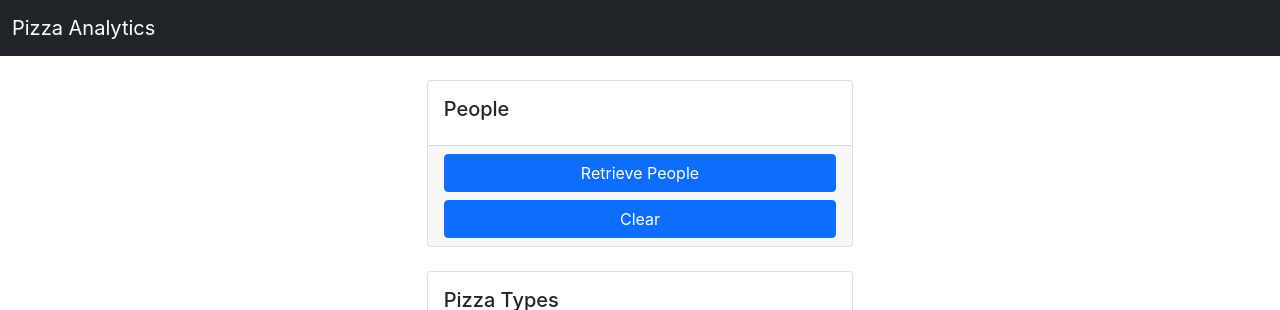
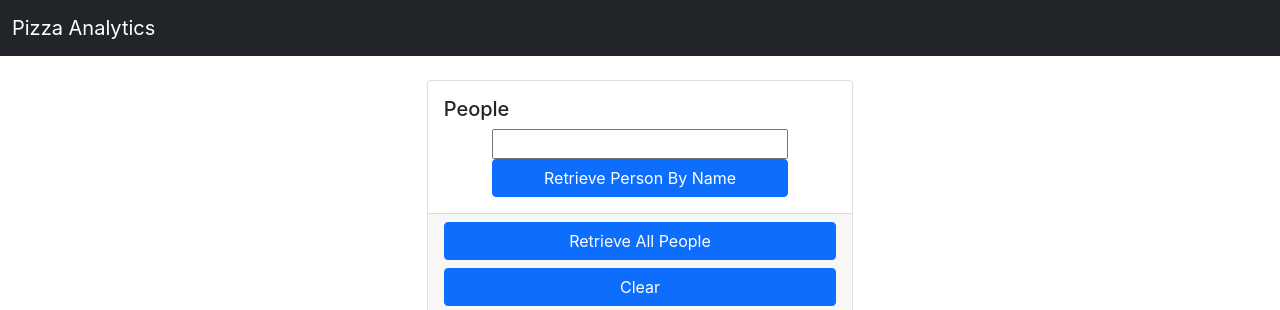
Before and after one commit to ryanalexanderbrashear/Pizza_Frontend, a React (Create React App) app: page / in a window 1280 px wide. Shown: the top 310 px of the page. Built offline with nearby package versions, Linux system fonts and the light colour scheme.

Commit message:
Implemented search by name functionality to people list card component

```diff
--- a/src/components/PeopleListCard.js
+++ b/src/components/PeopleListCard.js
@@ -1,5 +1,5 @@
 import React, { useState } from 'react';
-import { retrievePeople } from "../utilities/apiFunctions";
+import { retrievePeople, retrievePerson } from "../utilities/apiFunctions";
 import Card from "./Card";
 import PeopleList from './PeopleList';
 import CardButton from './CardButton';
@@ -8,6 +8,7 @@ import CardButtonContainer from './CardButtonContainer';
 function PeopleListCard() {
 
   const [people, setPeople] = useState([]);
+  const [personInputText, setPersonInputText] = useState('');
 
   const retrievePeopleList = () => {
     retrievePeople()
@@ -16,14 +17,30 @@ function PeopleListCard() {
       })
   }
 
+  const retrievePersonByName = () => {
+    retrievePerson(personInputText)
+      .then((person) => {
+        setPeople([person]);
+      })
+    setPersonInputText('');
+  }
+
+  function handleChange(event) {
+    setPersonInputText(event.target.value);
+  }
+
   return (
     <Card>
       <div className='card-body'>
         <h5 className='card-title'>{'People'}</h5>
         <PeopleList list={people} />
+        <div className='row mx-5'>
+          <input type='text' name='personName' value={personInputText} onChange={handleChange} />
+          <CardButton title={'Retrieve Person By Name'} onClick={retrievePersonByName} />
+        </div>
       </div>
       <CardButtonContainer>
-        <CardButton title={'Retrieve People'} onClick={retrievePeopleList} />
+        <CardButton title={'Retrieve All People'} onClick={retrievePeopleList} />
         <CardButton title={'Clear'} onClick={() => setPeople([])} />
       </CardButtonContainer>
     </Card>
```
